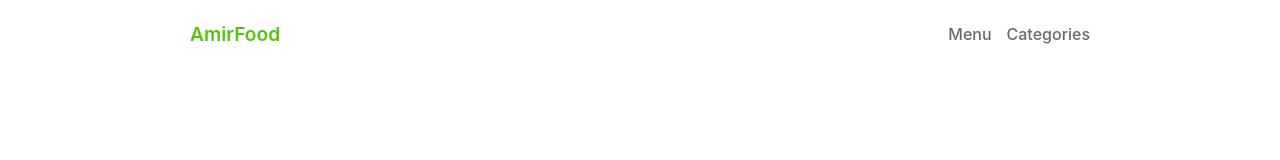
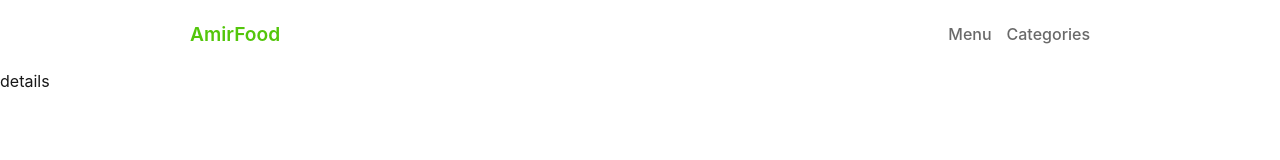
Before and after one commit to amirBDizaji/AmirFood, a Next.js app: page /menu/1 in a window 1280 px wide. Shown: the top 160 px of the page. Built offline with nearby package versions, Linux system fonts and the light colour scheme; data requests are answered from the project's data file.

Commit message:
Dynamic routes datas fetched.

```diff
--- a/pages/menu/[id].js
+++ b/pages/menu/[id].js
@@ -1,5 +1,12 @@
-function Details() {
-  return <div></div>;
+import { notFound } from "next/navigation";
+import { useRouter } from "next/router";
+
+function Details({ data }) {
+  const router = useRouter();
+  if (router.isFallback) {
+    return <h2>Loading page...</h2>;
+  }
+  return <div>details</div>;
 }
 
 export default Details;
@@ -8,11 +15,26 @@ export async function getStaticPaths() {
   const res = await fetch("http://localhost:4000/data");
   const json = await res.json();
   const data = json.slice(0, 10);
-
   const paths = data.map((food) => ({ params: { id: food.id.toString() } }));
-
   return {
     paths,
     fallback: true,
   };
 }
+
+export async function getStaticProps(context) {
+  const { params } = context;
+  const res = await fetch(`http://localhost:4000/data/${params.id}`);
+  const data = await res.json();
+
+  if (!data.id) {
+    return {
+      notFound: true,
+    };
+  }
+
+  return {
+    props: { data },
+    revalidate: 10,
+  };
+}
```
